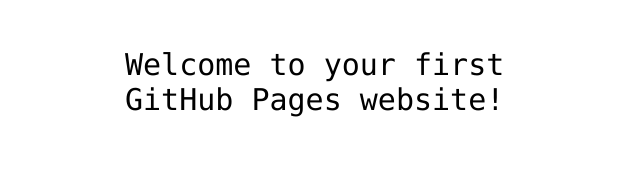
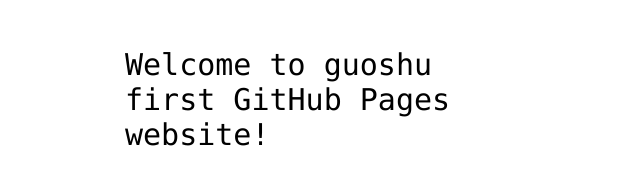
Before and after one commit to guoshumr/guoshumr.github.io, a plain HTML site: page index.html in a window 1280 px wide. Shown: the part 341-526 px from the top of the page, without its empty margins (315-955 px from the left). Drawn offline with Linux system fonts and the light colour scheme.

Commit message:
Update index.html

```diff
--- a/index.html
+++ b/index.html
@@ -12,7 +12,7 @@
 <img src="https://octodex.github.com/images/daftpunktocat-thomas.gif" id="octocat" alt="octocat-gif" />
 
 <!-- Change this code here by copy and pasting your template on line 15 -->
-<p>Welcome to your first GitHub Pages website!</p>
+<p>Welcome to guoshu first GitHub Pages website!</p>
 
 </body>
 </html>
```
